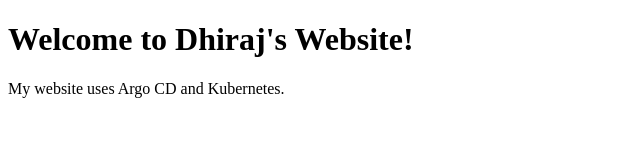
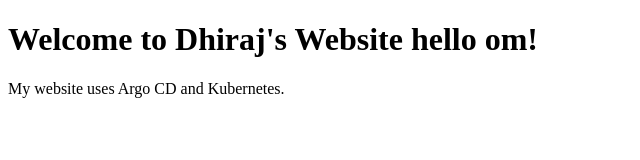
Before and after one commit to omkanjwani4240-a11y/my-website, a plain HTML site: page index.html in a window 1280 px wide. Shown: the whole page, without its empty margins (0-640 px from the left). Drawn offline with Linux system fonts and the light colour scheme.

Commit message:
Update website to version 2

```diff
--- a/index.html
+++ b/index.html
@@ -4,7 +4,7 @@
     <title>My Website</title>
 </head>
 <body>
-    <h1>Welcome to Dhiraj's Website!</h1>
+    <h1>Welcome to Dhiraj's Website hello om!</h1>
     <p>My website uses Argo CD and Kubernetes.</p>
 </body>
 </html>
```
